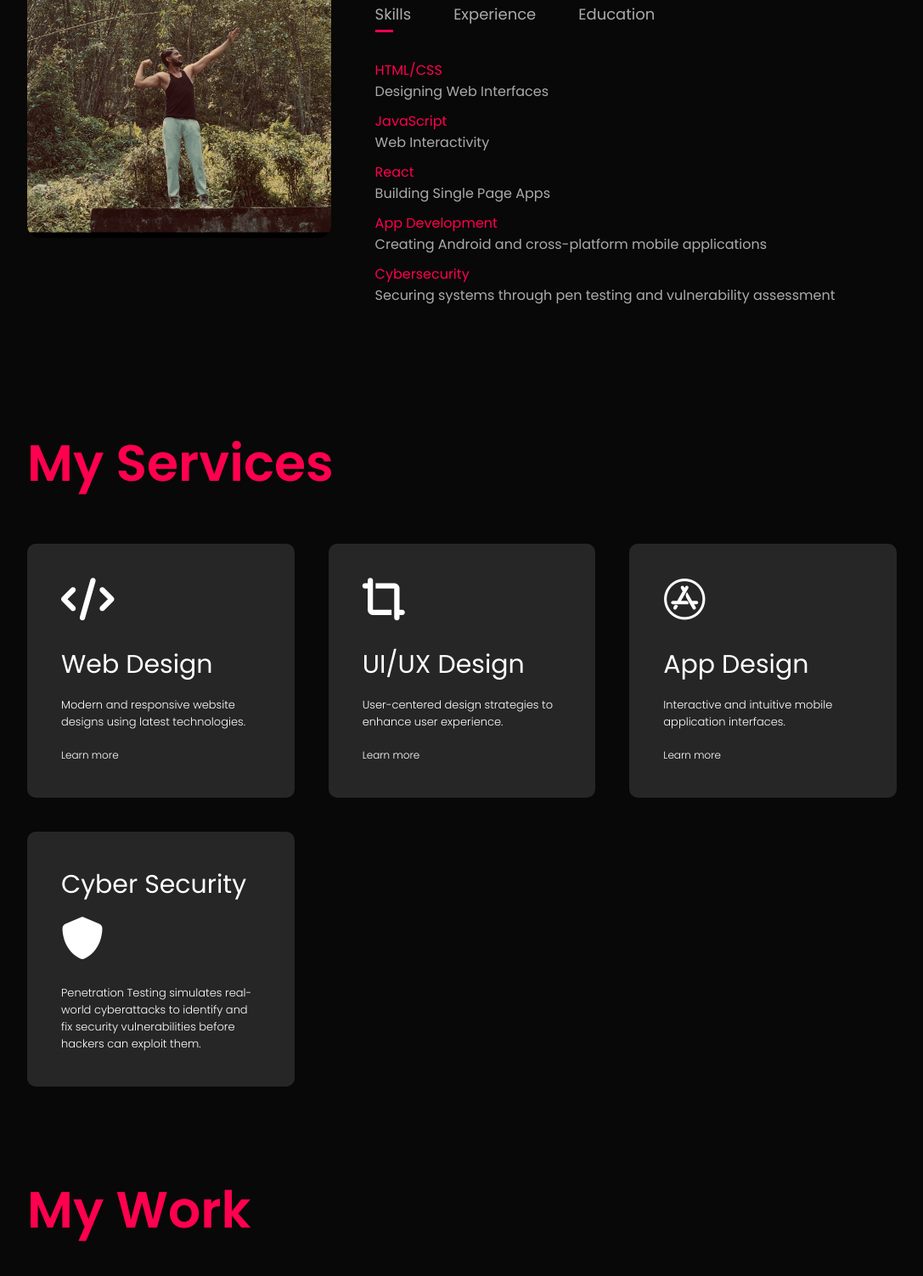
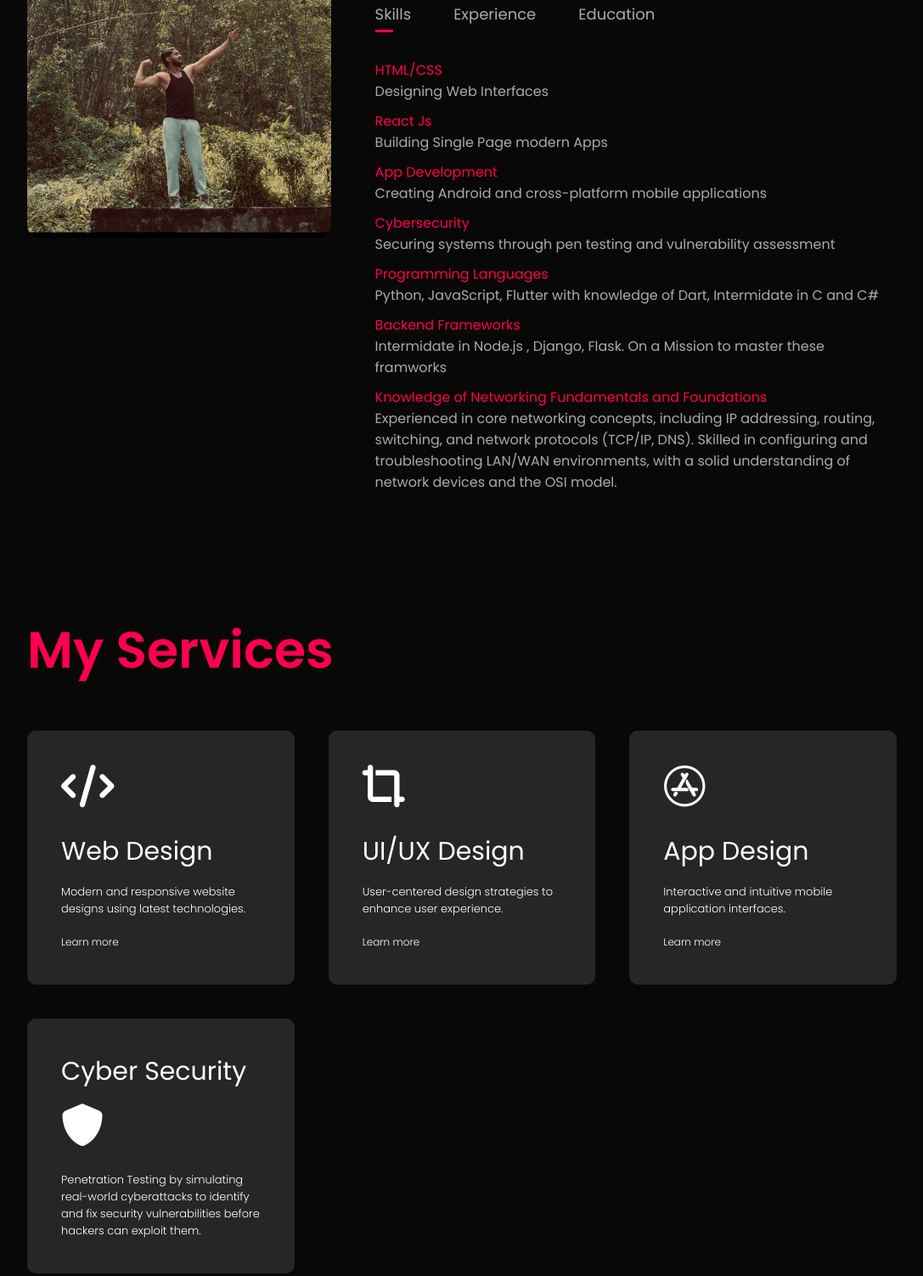
Before and after one commit to Bhuwan-netizen/index, a plain HTML site: page index.html in a window 1280 px wide. Shown: the part 1097-2599 px from the top of the page at 85% size, without its empty margins (96-1183 px from the left). Drawn offline with Linux system fonts and the light colour scheme.

Commit message:
Add files via upload

```diff
--- a/index.html
+++ b/index.html
@@ -55,17 +55,19 @@ I'm a passionate and detail-oriented developer with a strong interest in web tec
                     <div class="tabcontents activetab" id="skills">
                         <ul>
                             <li><span>HTML/CSS</span><br>Designing Web Interfaces</li>
-                            <li><span>JavaScript</span><br>Web Interactivity</li>
-                            <li><span>React</span><br>Building Single Page Apps</li>
-                                    <li><span>App Development</span><br>Creating Android and cross-platform mobile applications</li>
+                            <li><span>React Js</span><br>Building Single Page modern Apps</li>
+                            <li><span>App Development</span><br>Creating Android and cross-platform mobile applications</li>
         <li><span>Cybersecurity</span><br>Securing systems through pen testing and vulnerability assessment</li>
+        <li><span>Programming Languages</span><br>Python, JavaScript, Flutter with knowledge of Dart, Intermidate in C and C#</li>
+        <li><span>Backend Frameworks</span><br>Intermidate in Node.js , Django, Flask. On a Mission to master these framworks</li>
+        <li><span>Knowledge of Networking Fundamentals and Foundations</span><br>Experienced in core networking concepts, including IP addressing, routing, switching, and network protocols (TCP/IP, DNS). Skilled in configuring and troubleshooting LAN/WAN environments, with a solid understanding of network devices and the OSI model.</li>
 
                         </ul>
                     </div>
                     <div class="tabcontents" id="experience">
                         <ul>
-                            <li><span>2024 - Present</span><br>Front-End Developer at Phoenix IT</li>
-                            <li><span>2023 - 2024</span><br>Network Admin</li>
+                            <li><span>2024 - Present</span><br>Front-End Developer at Phoenix IT, Toronto, ON</li>
+                            <li><span>2023 - 2024</span><br>Junior Network Admin at local company based in Nepal </li>
                         </ul>
                     </div>
                     <div class="tabcontents" id="education">
@@ -108,7 +110,7 @@ I'm a passionate and detail-oriented developer with a strong interest in web tec
 <h2>Cyber Security</h2>
 <i class="fa-solid fa-shield"></i>
 <p>
-Penetration Testing simulates real-world cyberattacks to identify and fix security vulnerabilities before hackers can exploit them.
+Penetration Testing by simulating real-world cyberattacks to identify and fix security vulnerabilities before hackers can exploit them.
 </p>
 
 
```
